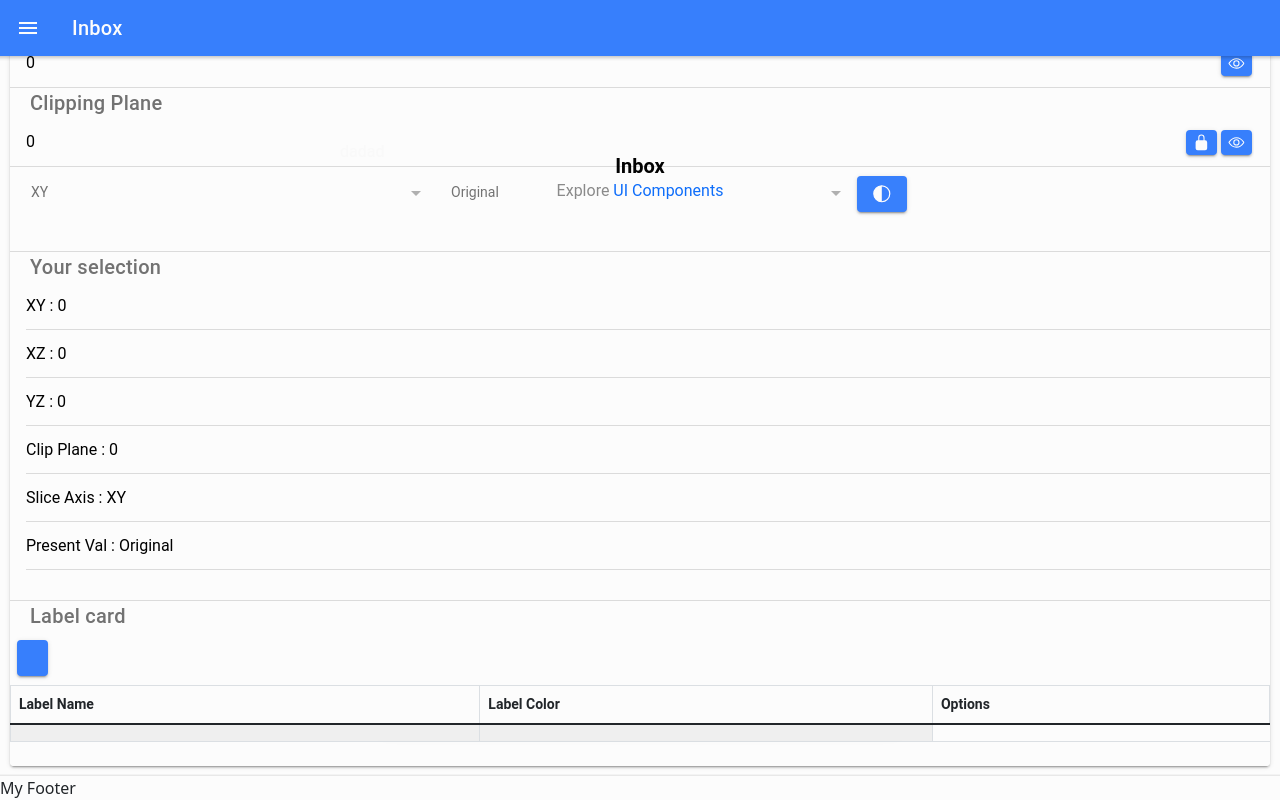
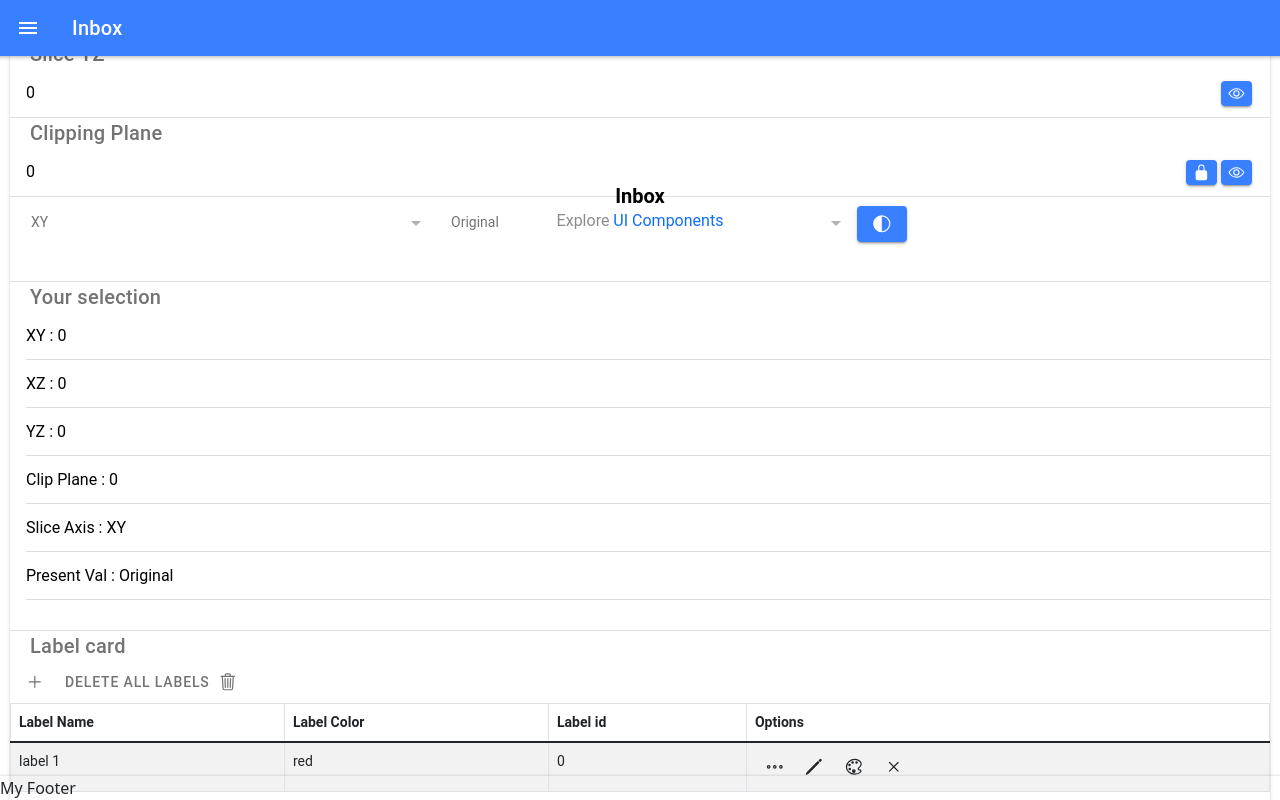
Before and after one commit to cnpem/annotat3d, a React (Create React App) app: page /page/Inbox in a window 1280 px wide. Both pictures are taken after a click on the element 32 px from the left and 658 px from the top of the page. Built offline with nearby package versions, Linux system fonts and the light colour scheme.

Commit message:
This commit adds the label vec feature. But i need to implement the delete all button

```diff
--- a/src/components/ClippingPlane.tsx
+++ b/src/components/ClippingPlane.tsx
@@ -9,16 +9,7 @@ import {
 import {lockClosed} from "ionicons/icons";
 import {eyeOutline} from "ionicons/icons";
 import {contrastOutline} from "ionicons/icons";
-
-/**
- * Interface component with the respective variable and setter
- */
-interface ToolbarComp{
-    numberVal: number; onNumberVal: (val: number) => void;
-    sliceAxis: string; onSliceAxis: (slice: string) => void;
-    presentVal: string; onPresentVal: (presentVal: string) => void;
-    titleName: string;
-}
+import {ToolbarCompClip} from "./TypeScriptFiles/Interfaces/ClippingPlaneInterface";
 
 /**
  * Component that creates the Clipping Plane toolbar
@@ -27,7 +18,7 @@ interface ToolbarComp{
  * @constructor
  * @return This component returns the Clipping Plane toolbar
  */
-const ClippingPlane: React.FC<ToolbarComp> = (args) => {
+const ClippingPlane: React.FC<ToolbarCompClip> = (args) => {
 
     const inputNumberVal = (event: CustomEvent) => {
         args.onNumberVal(parseInt(event.detail.value!));
--- a/src/components/InputLabel.tsx
+++ b/src/components/InputLabel.tsx
@@ -1,36 +1,41 @@
 import React from "react";
-import {IonButton, IonModal, IonContent} from "@ionic/react";
+import {IonButton, IonButtons, IonIcon} from "@ionic/react";
+import {ToolbarCompLabel} from "./TypeScriptFiles/Interfaces/LabelsInterface";
 
-/**
- * Child component for the ToobarComp
- */
-interface LabelProp{
-    color: string;
-    labelName: string;
-}
-
-/**
- * Interface component with the respective variable and setter
- */
-interface ToolbarComp{
-    labelList: LabelProp[]; onLabelList: (labelElement: LabelProp) => void;
-}
+/*Icons import*/
+import {addOutline, trashOutline} from "ionicons/icons";
 
 /**
  * This component creates the option for add any label in the label section
- * @todo i need to finish this implementation
+ * @todo The add Button is now working. I need to customize better the name for each label
+ * @todo i need to create a function that deletes all elements of a vector
  * @param args a list that contains the toolbar components
  * @constructor
  * @return This function returns the a window for the user add a label name and color a vector with this new label
  */
-const InputLabel: React.FC<ToolbarComp> = (args) => {
+const InputLabel: React.FC<ToolbarCompLabel> = (args) => {
+
+    const addNewLabel = () => {
+        args.onLabelList({color: "red", labelName: "label " + (args.labelList.length + 1), id: args.idGenerator});
+        args.onIdGenerator(args.idGenerator);
+    }
+
+    const removeAllLabels = () => {
+        const n = args.labelList.splice(0, args.labelList.length);
+        console.log(n);
+    }
+
     return(
-        <React.Fragment>
-            <IonButton className={"ion-text-right"} id={"trigger-button"}/>
-            <IonModal trigger={"trigger-button"}>
-                <IonContent>dadad</IonContent>
-            </IonModal>
-        </React.Fragment>
+        <IonButtons>
+            <IonButton className={"ion-text-right"} onClick={addNewLabel}>
+                <IonIcon icon={addOutline}/>
+            </IonButton>
+
+            <IonButton className={"ion-text-right"} slot={"end"} onClick={removeAllLabels}>
+                <IonIcon icon={trashOutline} slot={"end"}/>
+                Delete all labels
+            </IonButton>
+        </IonButtons>
     );
 };
 
--- a/src/components/LabelTable.tsx
+++ b/src/components/LabelTable.tsx
@@ -1,28 +1,16 @@
 import React from "react";
 import * as ReactBootStrap from "react-bootstrap";
-import {IonTitle, IonRow, IonCol, IonButton} from "@ionic/react";
+import {IonTitle, IonRow, IonCol} from "@ionic/react";
 import InputLabel from "./InputLabel";
-
-interface LabelProp{
-    color: string;
-    labelName: string;
-}
-
-interface ToolbarComp{
-    labelList: LabelProp[]; onLabelList: (labelElement: LabelProp) => void;
-}
+import OptionsIcons from "./OptionsIcons";
+import {ToolbarCompLabel, LabelProp} from "./TypeScriptFiles/Interfaces/LabelsInterface";
 
 /**
  *
- * @param args
+ * @param args a list the parameters that contains the components
  * @constructor
  */
-const LabelTable: React.FC<ToolbarComp> = (args) => {
-
-    /*I'll write the code for add a label here*/
-    const inputLabelList = () => {
-        return;
-    }
+const LabelTable: React.FC<ToolbarCompLabel> = (args) => {
 
     const RenderLabels = (labelElement: LabelProp, index: number) => {
 
@@ -30,6 +18,10 @@ const LabelTable: React.FC<ToolbarComp> = (args) => {
             <tr key={index}>
                 <td>{labelElement.labelName}</td>
                 <td>{labelElement.color}</td>
+                <td>{labelElement.id}</td>
+                <td>
+                    <OptionsIcons labelList={args.labelList} onRemoveLabel={args.onRemoveLabel} removeId={labelElement.id}/>
+                </td>
             </tr>
         );
 
@@ -40,7 +32,7 @@ const LabelTable: React.FC<ToolbarComp> = (args) => {
             <IonTitle>Label card</IonTitle>
             <IonRow>
                 <IonCol>
-                    <InputLabel labelList={args.labelList} onLabelList={args.onLabelList}/>
+                    <InputLabel labelList={args.labelList} onLabelList={args.onLabelList} onRemoveLabel={args.onRemoveLabel} idGenerator={args.idGenerator} onIdGenerator={args.onIdGenerator}/>
                 </IonCol>
             </IonRow>
             <ReactBootStrap.Table striped bordered hover>
@@ -48,6 +40,7 @@ const LabelTable: React.FC<ToolbarComp> = (args) => {
                 <tr>
                     <th>Label Name</th>
                     <th>Label Color</th>
+                    <th>Label id</th>
                     <th>Options</th>
                 </tr>
                 </thead>
--- /dev/null
+++ b/src/components/OptionsIcons.tsx
@@ -0,0 +1,43 @@
+import React from "react";
+import {IonButton, IonButtons, IonIcon} from "@ionic/react";
+
+/*Icons import*/
+import {ellipsisHorizontalOutline, colorPaletteOutline, pencilOutline, closeOutline} from "ionicons/icons";
+
+/*Interfaces import*/
+import {OptionsIconsInterface} from "./TypeScriptFiles/Interfaces/OptionsIconsInterface";
+
+/**
+ * Component that creates the buttons in the table label
+ * @todo i need to implement the edit name and color
+ * @constructor
+ */
+const OptionsIcons: React.FC<OptionsIconsInterface> = (args) => {
+
+    const removeTheListElement = () => {
+        args.onRemoveLabel(args.removeId);
+    }
+
+    return(
+        <IonButtons>
+            <IonButton>
+                <IonIcon icon={ellipsisHorizontalOutline}/>
+            </IonButton>
+
+            <IonButton>
+                <IonIcon icon={pencilOutline}/>
+            </IonButton>
+
+            <IonButton>
+                <IonIcon icon={colorPaletteOutline}/>
+            </IonButton>
+
+            <IonButton onClick={removeTheListElement}>
+                <IonIcon icon={closeOutline}/>
+            </IonButton>
+        </IonButtons>
+    );
+
+};
+
+export default OptionsIcons;
--- a/src/components/SideMenuAnnot.tsx
+++ b/src/components/SideMenuAnnot.tsx
@@ -4,14 +4,7 @@ import SlicesSubMenu from "./SlicesSubMenu";
 import ClippingPlane from "./ClippingPlane";
 import OutputsVis from "./OutputsVis";
 import LabelTable from "./LabelTable";
-
-/**
- *
- */
-interface LabelProp {
-    color: string;
-    labelName: string;
-}
+import {LabelProp} from "./TypeScriptFiles/Interfaces/LabelsInterface";
 
 /**
  * @todo i need to remove the slices variables later
@@ -25,7 +18,8 @@ const SideMenuAnnot: React.FC = () => {
     const [clipPlane, setClipPlane] = useState<number>(0);
     const [sliceAxis, setSliceAxis] = useState<string>("XY");
     const [presentVal, setPresentVal] = useState<string>("Original");
-    const [labelList, setLabelList] = useState<LabelProp[]>([{color: "", labelName: ""}]);
+    const [labelList, setLabelList] = useState<LabelProp[]>([]);
+    const [idGenerator, setIdGenerator] = useState<number>(0);
 
     const selectSliceHandlerXY = (slice: number) => {
         setSliceXY(slice);
@@ -55,6 +49,18 @@ const SideMenuAnnot: React.FC = () => {
         setLabelList((vec) => [...vec, labelElement]);
     }
 
+    const removeLabel = (labelId: number) => {
+        setLabelList(labelList.filter(label => labelId !== label.id));
+    }
+
+    /**
+     * @todo i need to implement a exception if the user tries to add more labels. I'll use this as example https://www.tektutorialshub.com/typescript/typescript-number-min-max-safe-values/
+     * @param id
+     */
+    const incrementId = (id: number) => {
+        setIdGenerator(id + 1);
+    }
+
     return(
         <IonCard>
             <IonList>
@@ -65,7 +71,7 @@ const SideMenuAnnot: React.FC = () => {
                 <IonItemDivider/>
                 <OutputsVis sliceXY={sliceXY} sliceXZ={sliceXZ} sliceYZ={sliceYZ} clipPlane={clipPlane} sliceAxis={sliceAxis} presentVal={presentVal}/>
                 <IonItemDivider/>
-                <LabelTable labelList={labelList} onLabelList={selectLabelList}/>
+                <LabelTable labelList={labelList} onLabelList={selectLabelList} onRemoveLabel={removeLabel} idGenerator={idGenerator} onIdGenerator={incrementId}/>
             </IonList>
         </IonCard>
     )
--- a/src/components/SlicesSubMenu.tsx
+++ b/src/components/SlicesSubMenu.tsx
@@ -3,11 +3,7 @@ import {IonButton, IonIcon, IonInput, IonItem, IonTitle} from "@ionic/react";
 
 /*Icon import*/
 import {eyeOutline} from "ionicons/icons";
-
-interface ToolbarComp{
-    numberVal: number; onNumberVal: (val: number) => void;
-    titleName: string;
-}
+import {SliceSubMenuInterface} from "./TypeScriptFiles/Interfaces/SliceSubMenuInterface";
 
 /**
  * React module that create the sub-windows with a dynamic placeholder
@@ -16,7 +12,7 @@ interface ToolbarComp{
  * @constructor
  * @return returns the React file to create the site /inbox
  */
-const SlicesSubMenu: React.FC<ToolbarComp> = (args) => {
+const SlicesSubMenu: React.FC<SliceSubMenuInterface> = (args) => {
 
     const inputNumberVal = (event: CustomEvent) => {
         args.onNumberVal(parseInt(event.detail.value!));
--- /dev/null
+++ b/src/components/TypeScriptFiles/Interfaces/ClippingPlaneInterface.ts
@@ -0,0 +1,13 @@
+/**
+ *
+ */
+
+/**
+ * Interface component with the respective variable and setter
+ */
+export interface ToolbarCompClip{
+    numberVal: number; onNumberVal: (val: number) => void;
+    sliceAxis: string; onSliceAxis: (slice: string) => void;
+    presentVal: string; onPresentVal: (presentVal: string) => void;
+    titleName: string;
+}
--- /dev/null
+++ b/src/components/TypeScriptFiles/Interfaces/LabelsInterface.ts
@@ -0,0 +1,20 @@
+/**
+ * This script contains all the labels interfaces calls
+ */
+
+/**
+ * Child component for the ToolbarComp
+ */
+export interface LabelProp{
+    id: number;
+    color: string;
+    labelName: string;
+}
+
+/**
+ * Interface component with the respective variable and setter
+ */
+export interface ToolbarCompLabel{
+    labelList: LabelProp[]; onLabelList: (labelElement: LabelProp) => void; onRemoveLabel: (labelId: number) => void;
+    idGenerator: number; onIdGenerator: (id: number) => void;
+}
--- /dev/null
+++ b/src/components/TypeScriptFiles/Interfaces/OptionsIconsInterface.ts
@@ -0,0 +1,10 @@
+/**
+ * Interface component for OptionsIconsMenu
+ */
+
+import {LabelProp} from "./LabelsInterface";
+
+export interface OptionsIconsInterface{
+    labelList: LabelProp[]; onRemoveLabel: (labelId: number) => void;
+    removeId: number;
+}
--- /dev/null
+++ b/src/components/TypeScriptFiles/Interfaces/SliceSubMenuInterface.ts
@@ -0,0 +1,8 @@
+/**
+ * Interface component for SliceSubMenuInterface
+ */
+
+export interface SliceSubMenuInterface{
+    numberVal: number; onNumberVal: (val: number) => void;
+    titleName: string;
+}
```
Also changed, not shown: src/components/OutputsVis.tsx (+2 -13 lines), src/components/TypeScriptFiles/Interfaces/OutputVisInterface.ts (added, +12 -0 lines).
